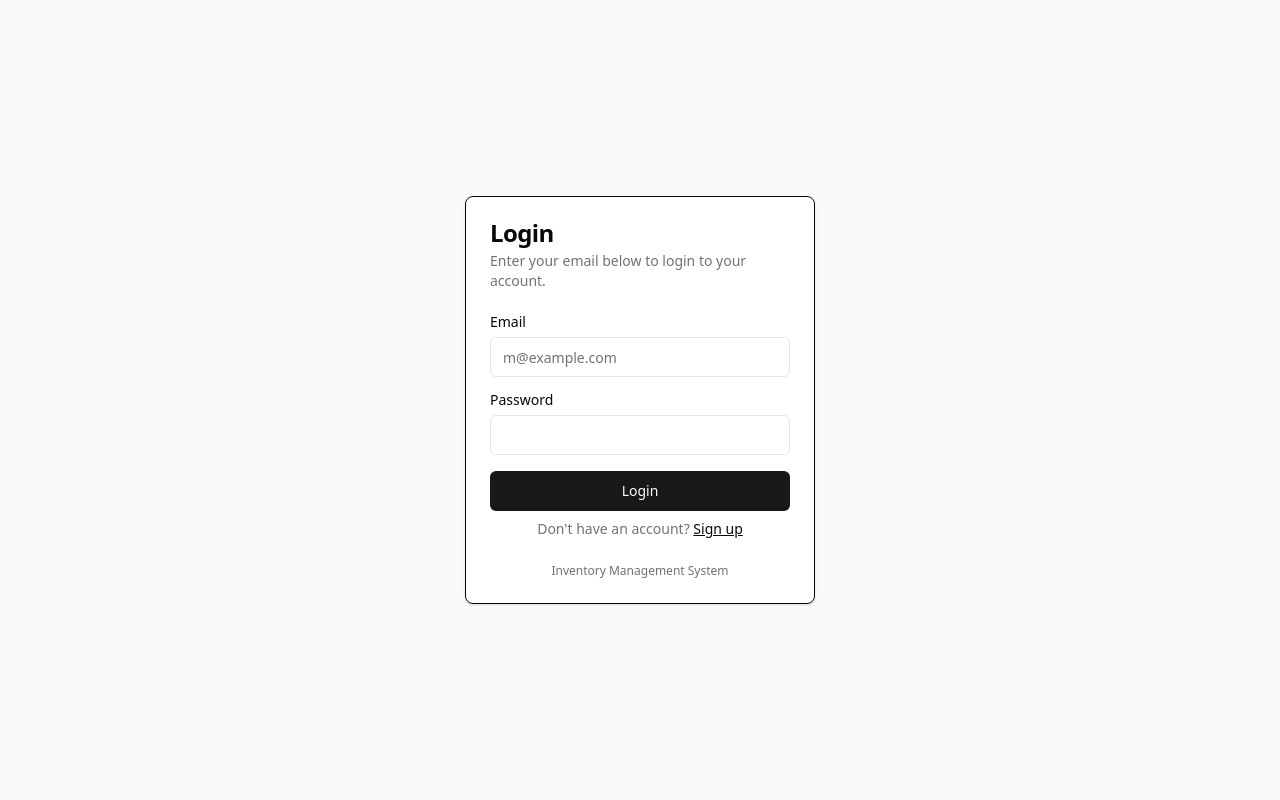
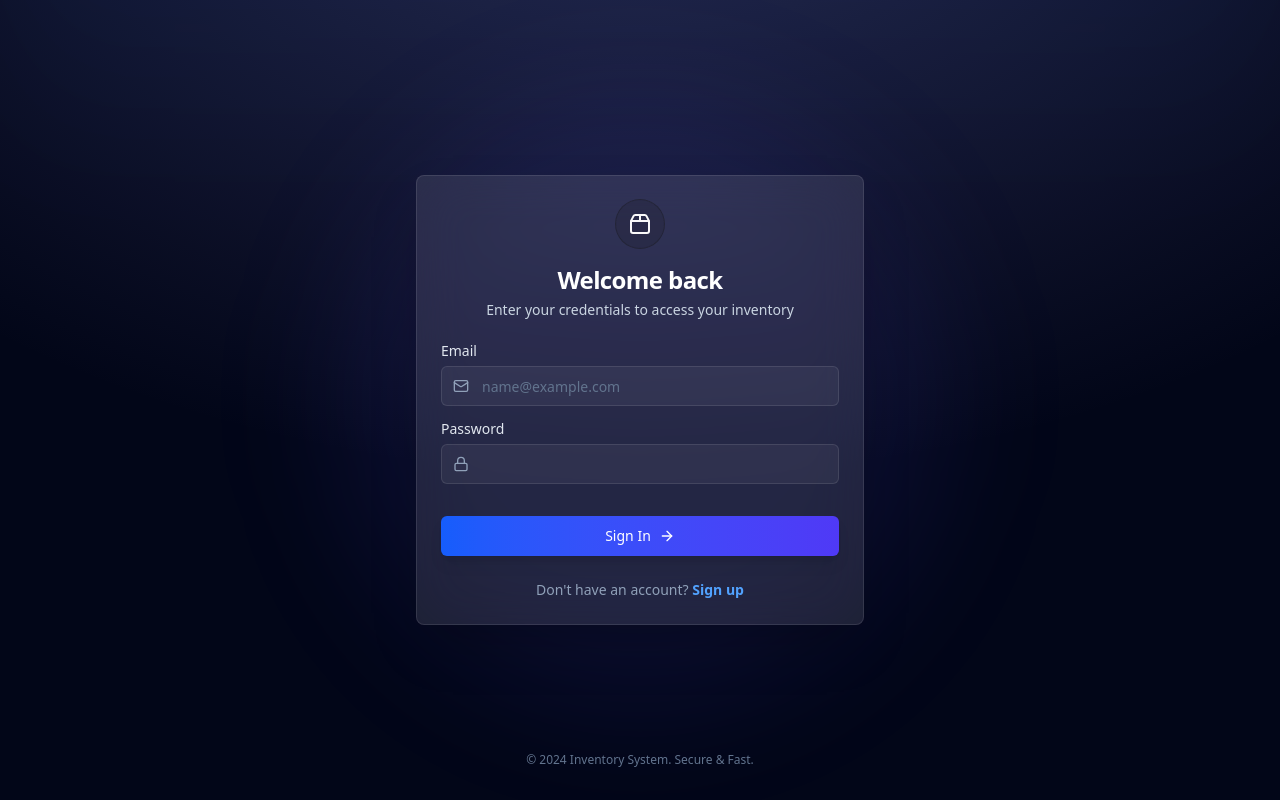
Before and after one commit to abdulraheem1792002-sketch/inventory-system, a Next.js app: page /login in a window 1280 px wide. Built offline with nearby package versions, Linux system fonts and the light colour scheme.

Commit message:
push code

```diff
--- a/src/app/inventory/page.tsx
+++ b/src/app/inventory/page.tsx
@@ -20,23 +20,33 @@ export default async function InventoryPage() {
     }
 
     return (
-        <div className="container mx-auto py-10">
-            <div className="flex items-center justify-between mb-8">
+        <div className="min-h-screen bg-slate-50/50 p-8">
+            <div className="container mx-auto max-w-7xl">
+                <div className="flex flex-col md:flex-row items-start md:items-center justify-between gap-4 mb-8">
                     <div>
-                    <h1 className="text-3xl font-bold tracking-tight">Inventory</h1>
-                    <p className="text-muted-foreground">
-                        Manage your inventory items, stock levels, and prices.
+                        <h1 className="text-4xl font-extrabold tracking-tight bg-clip-text text-transparent bg-gradient-to-r from-gray-900 to-gray-600">
+                            Inventory
+                        </h1>
+                        <p className="text-muted-foreground mt-2 text-lg">
+                            Manage your stock and track performance.
                         </p>
                     </div>
-                <div className="flex items-center gap-4">
+                    <div className="flex items-center gap-3">
                         <form action={logout}>
-                        <Button variant="outline">Logout</Button>
+                            <Button variant="ghost" className="text-slate-600 hover:text-red-600 hover:bg-red-50">
+                                Log out
+                            </Button>
                         </form>
                         <AddItemModal />
                     </div>
                 </div>
+
                 <DashboardStats items={inventory || []} />
+
+                <div className="rounded-xl border bg-white shadow-sm p-6 overflow-hidden">
                     <DataTable columns={columns} data={inventory || []} />
+                </div>
+            </div>
         </div>
     )
 }
--- a/src/app/login/page.tsx
+++ b/src/app/login/page.tsx
@@ -14,6 +14,7 @@ import {
 import { Input } from "@/components/ui/input"
 import { Label } from "@/components/ui/label"
 import { useSearchParams } from "next/navigation"
+import { Package2, Lock, Mail, ArrowRight } from "lucide-react"
 
 function LoginContent() {
     const [isLogin, setIsLogin] = useState(true)
@@ -21,59 +22,78 @@ function LoginContent() {
     const error = searchParams.get("error")
 
     return (
-        <Card className="w-[350px]">
-            <CardHeader>
-                <CardTitle>{isLogin ? "Login" : "Sign Up"}</CardTitle>
-                <CardDescription>
+        <Card className="w-full max-w-md border-white/10 bg-white/10 text-white backdrop-blur-xl shadow-2xl">
+            <CardHeader className="space-y-1 text-center">
+                <div className="mx-auto mb-4 flex h-12 w-12 items-center justify-center rounded-full bg-primary/20 ring-1 ring-primary/50">
+                    <Package2 className="h-6 w-6 text-primary-foreground" />
+                </div>
+                <CardTitle className="text-2xl font-bold tracking-tight">
+                    {isLogin ? "Welcome back" : "Create an account"}
+                </CardTitle>
+                <CardDescription className="text-slate-300">
                     {isLogin
-                        ? "Enter your email below to login to your account."
-                        : "Create a new account to get started."}
+                        ? "Enter your credentials to access your inventory"
+                        : "Enter your email below to create your account"}
                 </CardDescription>
             </CardHeader>
             <CardContent>
                 {error && (
-                    <div className="mb-4 rounded bg-destructive/15 p-3 text-sm text-destructive">
-                        {error}
+                    <div className="mb-6 rounded-md bg-red-500/15 border border-red-500/20 p-3 text-sm text-red-200 flex items-center gap-2">
+                        <span>⚠️</span> {error}
                     </div>
                 )}
                 <form className="grid gap-4">
                     <div className="grid gap-2">
-                        <Label htmlFor="email">Email</Label>
+                        <Label htmlFor="email" className="text-slate-200">Email</Label>
+                        <div className="relative">
+                            <Mail className="absolute left-3 top-3 h-4 w-4 text-slate-400" />
                             <Input
                                 id="email"
                                 name="email"
                                 type="email"
-                            placeholder="m@example.com"
+                                placeholder="name@example.com"
                                 required
+                                className="pl-10 bg-white/5 border-white/10 text-white placeholder:text-slate-500 focus-visible:ring-primary/50 focus-visible:border-primary/50"
                             />
                         </div>
+                    </div>
                     <div className="grid gap-2">
-                        <Label htmlFor="password">Password</Label>
-                        <Input id="password" name="password" type="password" required />
+                        <Label htmlFor="password" className="text-slate-200">Password</Label>
+                        <div className="relative">
+                            <Lock className="absolute left-3 top-3 h-4 w-4 text-slate-400" />
+                            <Input
+                                id="password"
+                                name="password"
+                                type="password"
+                                required
+                                className="pl-10 bg-white/5 border-white/10 text-white placeholder:text-slate-500 focus-visible:ring-primary/50 focus-visible:border-primary/50"
+                            />
                         </div>
-                    <div className="flex flex-col gap-2">
-                        <Button formAction={isLogin ? login : signup}>
-                            {isLogin ? "Login" : "Sign Up"}
+                    </div>
+                    <Button
+                        formAction={isLogin ? login : signup}
+                        className="w-full mt-4 bg-gradient-to-r from-blue-600 to-indigo-600 hover:from-blue-700 hover:to-indigo-700 text-white shadow-lg transition-all duration-200 hover:scale-[1.02]"
+                    >
+                        {isLogin ? "Sign In" : "Create Account"}
+                        <ArrowRight className="ml-2 h-4 w-4" />
                     </Button>
-                        <div className="text-center text-sm">
-                            <span className="text-muted-foreground">
+                </form>
+            </CardContent>
+            <CardFooter>
+                <div className="text-center text-sm w-full">
+                    <span className="text-slate-400">
                         {isLogin
                             ? "Don't have an account? "
                             : "Already have an account? "}
                     </span>
                     <button
                         type="button"
-                                className="font-medium underline hover:text-primary"
+                        className="font-semibold text-blue-400 hover:text-blue-300 underline-offset-4 hover:underline transition-colors"
                         onClick={() => setIsLogin(!isLogin)}
                     >
-                                {isLogin ? "Sign up" : "Login"}
+                        {isLogin ? "Sign up" : "Sign in"}
                     </button>
                 </div>
-                    </div>
-                </form>
-            </CardContent>
-            <CardFooter className="flex justify-center text-xs text-muted-foreground">
-                Inventory Management System
             </CardFooter>
         </Card>
     )
@@ -81,10 +101,21 @@ function LoginContent() {
 
 export default function LoginPage() {
     return (
-        <div className="flex h-screen items-center justify-center bg-gray-50">
-            <Suspense fallback={<div>Loading...</div>}>
+        <div className="relative flex min-h-screen flex-col items-center justify-center overflow-hidden bg-slate-950">
+            {/* Background Effects */}
+            <div className="absolute inset-0 w-full h-full bg-[radial-gradient(ellipse_80%_80%_at_50%_-20%,rgba(120,119,198,0.3),rgba(255,255,255,0))]" />
+            <div className="absolute -top-40 left-0 right-0 h-96 bg-gradient-to-b from-blue-500/20 to-transparent blur-3xl opacity-30" />
+            <div className="absolute top-1/2 left-1/2 -translate-x-1/2 -translate-y-1/2 w-[600px] h-[600px] bg-indigo-500/10 rounded-full blur-3xl" />
+
+            <div className="relative z-10 w-full flex justify-center px-4">
+                <Suspense fallback={<div className="text-white">Loading...</div>}>
                     <LoginContent />
                 </Suspense>
             </div>
+
+            <div className="absolute bottom-8 text-slate-500 text-xs">
+                © 2024 Inventory System. Secure & Fast.
+            </div>
+        </div>
     )
 }
```
Also changed, not shown: src/components/dashboard-stats.tsx (+29 -20 lines). Lines whose indentation alone changed are shown as unchanged.
